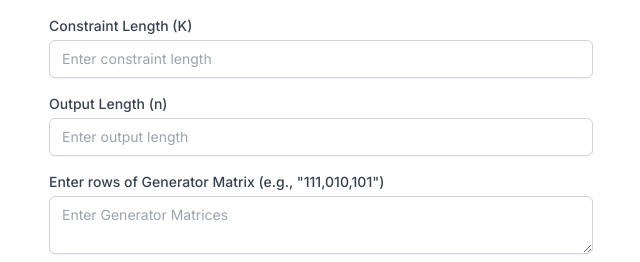
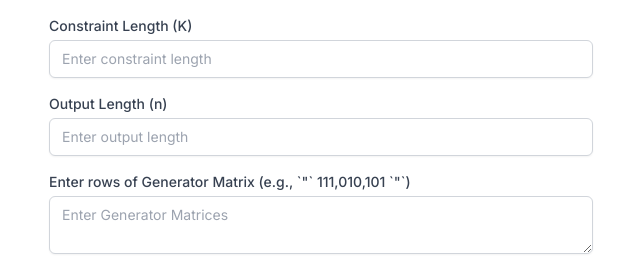
Before and after one commit to aabbi15/trellis, a Next.js app: page / in a window 1280 px wide. Shown: the top 262 px of the page, without its empty margins (319-959 px from the left). Built offline with nearby package versions, Linux system fonts and the light colour scheme.

Commit message:
Update form.js

```diff
--- a/src/app/components/form.js
+++ b/src/app/components/form.js
@@ -55,7 +55,7 @@ return (
         placeholder="Enter output length" />
     </div>
     <div className="mb-6">
-      <label htmlFor="logic" className="block text-sm font-medium text-gray-700">Enter rows of Generator Matrix (e.g., "111,010,101")</label>
+      <label htmlFor="logic" className="block text-sm font-medium text-gray-700">Enter rows of Generator Matrix (e.g., `&quot;` 111,010,101 `&quot;`)</label>
       <textarea id="logic" value={logic} onChange={e => setLogic(e.target.value)}
         className="mt-1 block w-full px-3 py-2 border border-gray-300 rounded-md shadow-sm focus:outline-none focus:ring-indigo-500 focus:border-indigo-500 sm:text-sm"
         placeholder="Enter Generator Matrices"></textarea>
```
